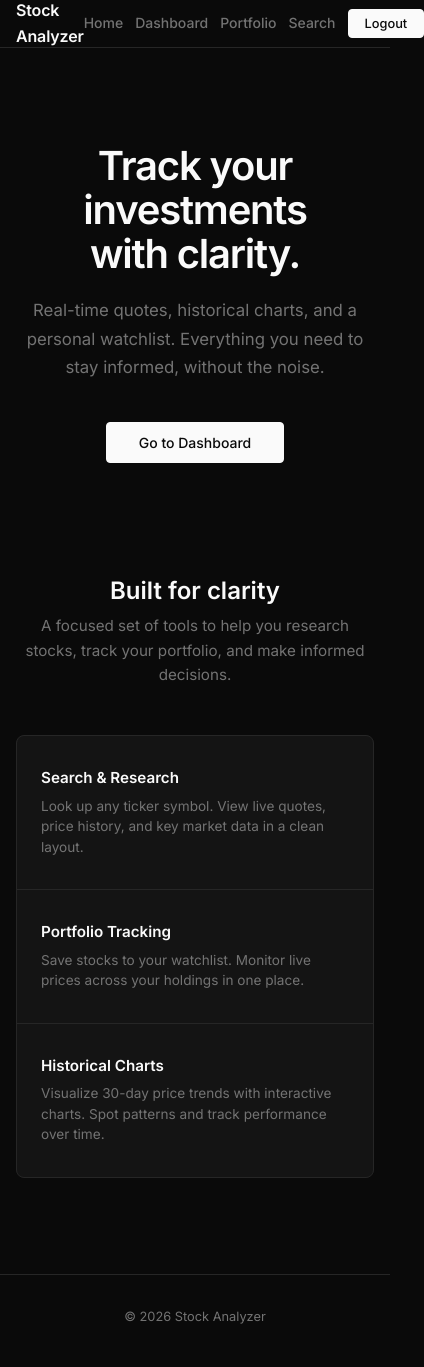
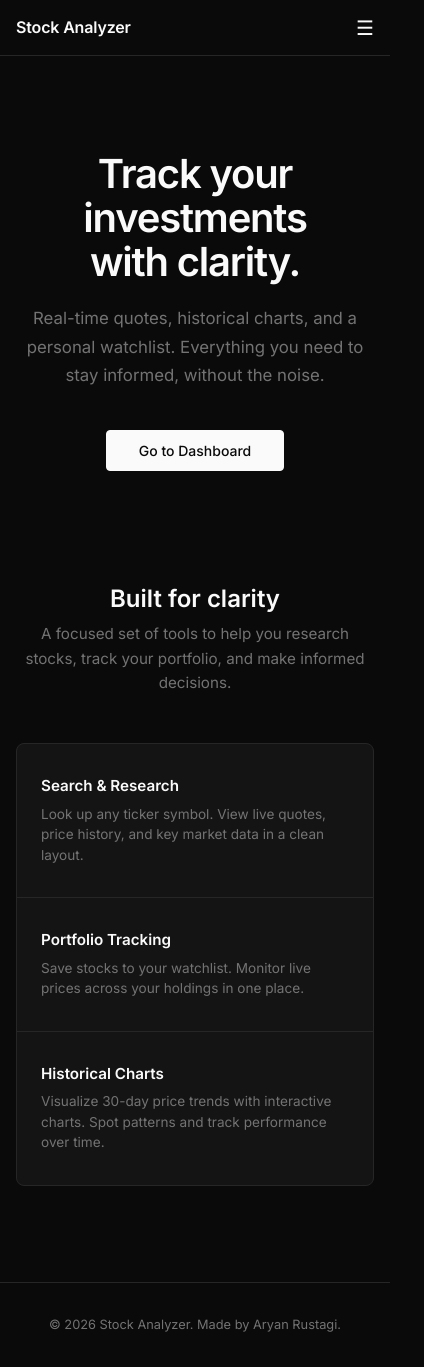
Before and after one commit to Aryan-Rustagi/Stock-Analyzer, a React (Vite) app in the folder client/: page / in a window 390 px wide. Shown: the whole page, 424 px wide, since content can reach past the window. Built offline with nearby package versions, Linux system fonts and the light colour scheme; sample sign-in values are in the browser's storage.

Commit message:
feat: improve navbar responsiveness, add footer credits, and note US stock data limitation

```diff
--- a/client/src/App.css
+++ b/client/src/App.css
@@ -56,6 +56,14 @@
 .navbar-links .btn-primary {
   font-size: 0.8rem;
   padding: 0.4rem 1rem;
+}
+
+.mobile-menu-icon {
+  display: none;
+  font-size: 1.25rem;
+  cursor: pointer;
+  color: var(--text);
+  user-select: none;
 }
 
 /* ====== Footer ====== */
@@ -620,10 +628,26 @@
 @media (max-width: 768px) {
   .navbar {
     padding: 0 1rem;
-    height: 48px;
+    height: 56px;
+  }
+  .mobile-menu-icon {
+    display: block;
   }
   .navbar-links {
-    gap: 1rem;
+    display: none;
+    flex-direction: column;
+    position: absolute;
+    top: 56px;
+    left: 0;
+    width: 100%;
+    background: var(--bg);
+    border-bottom: 1px solid var(--border);
+    padding: 1.5rem;
+    gap: 1.25rem;
+    align-items: flex-start;
+  }
+  .navbar-links.active {
+    display: flex;
   }
   .main-content {
     padding: 2rem 1rem;
--- a/client/src/App.jsx
+++ b/client/src/App.jsx
@@ -1,3 +1,4 @@
+import { useState } from 'react'
 import LandingPage from './pages/LandingPage'
 import Login from './pages/Login'
 import SignUp from './pages/SignUp'
@@ -13,6 +14,7 @@ import './App.css'
 function Navigation() {
   const isLoggedIn = !!localStorage.getItem('token');
   const navigate = useNavigate();
+  const [isMenuOpen, setIsMenuOpen] = useState(false);
 
   function handleLogout() {
     localStorage.removeItem('token');
@@ -20,20 +22,33 @@ function Navigation() {
     window.location.reload();
   }
 
+  function toggleMenu() {
+    setIsMenuOpen(!isMenuOpen);
+  }
+
+  function closeMenu() {
+    setIsMenuOpen(false);
+  }
+
   return (
     <nav className="navbar">
       <div className="navbar-brand">
-        <Link to="/">Stock Analyzer</Link>
+        <Link to="/" onClick={closeMenu}>Stock Analyzer</Link>
       </div>
-      <div className="navbar-links">
-        <Link to="/">Home</Link>
-        {isLoggedIn && <Link to="/dashboard">Dashboard</Link>}
-        {isLoggedIn && <Link to="/portfolio">Portfolio</Link>}
-        {isLoggedIn && <Link to="/searchstock">Search</Link>}
+
+      <div className="mobile-menu-icon" onClick={toggleMenu}>
+        {isMenuOpen ? '✕' : '☰'}
+      </div>
+
+      <div className={`navbar-links ${isMenuOpen ? 'active' : ''}`}>
+        <Link to="/" onClick={closeMenu}>Home</Link>
+        {isLoggedIn && <Link to="/dashboard" onClick={closeMenu}>Dashboard</Link>}
+        {isLoggedIn && <Link to="/portfolio" onClick={closeMenu}>Portfolio</Link>}
+        {isLoggedIn && <Link to="/searchstock" onClick={closeMenu}>Search</Link>}
         {isLoggedIn ? (
-          <button className="btn-primary" onClick={handleLogout}>Logout</button>
+          <button className="btn-primary" onClick={() => { handleLogout(); closeMenu(); }}>Logout</button>
         ) : (
-          <Link to="/login"><button className="btn-primary">Sign In</button></Link>
+          <Link to="/login" onClick={closeMenu}><button className="btn-primary">Sign In</button></Link>
         )}
       </div>
     </nav>
@@ -59,7 +74,7 @@ function App() {
           </Routes>
         </main>
         <footer className="footer">
-          <p>&copy; 2026 Stock Analyzer</p>
+          <p>&copy; 2026 Stock Analyzer. Made by Aryan Rustagi.</p>
         </footer>
       </div>
     </BrowserRouter>
--- a/client/src/components/Footer.jsx
+++ b/client/src/components/Footer.jsx
@@ -6,6 +6,7 @@ function Footer() {
       <div>
         <h4>Stock Analyzer</h4>
         <p>Empowering smarter investment decisions with dependable market perspective.</p>
+        <h6>Made by Aryan Rustagi</h6>
       </div>
 
       <div className="footer-links">
--- a/client/src/pages/SearchStock.jsx
+++ b/client/src/pages/SearchStock.jsx
@@ -87,7 +87,7 @@ function SearchStock() {
         <div className="fade-in">
             <div className="page-header">
                 <h1>Search</h1>
-                <p>Look up any stock to view live market data.</p>
+                <p>Look up any stock to view live market data. <strong>Note: Only US stock data is available.</strong></p>
             </div>
 
             <div className="search-wrapper">
```
